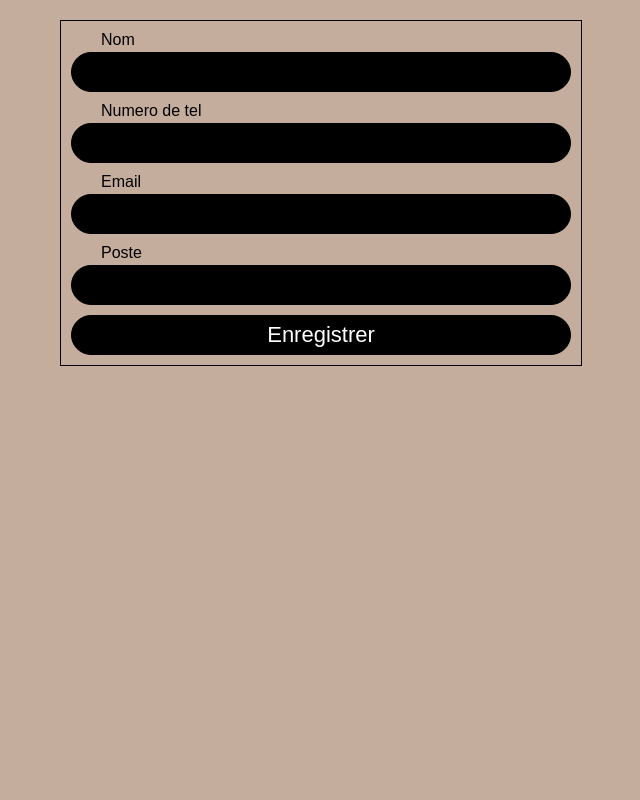
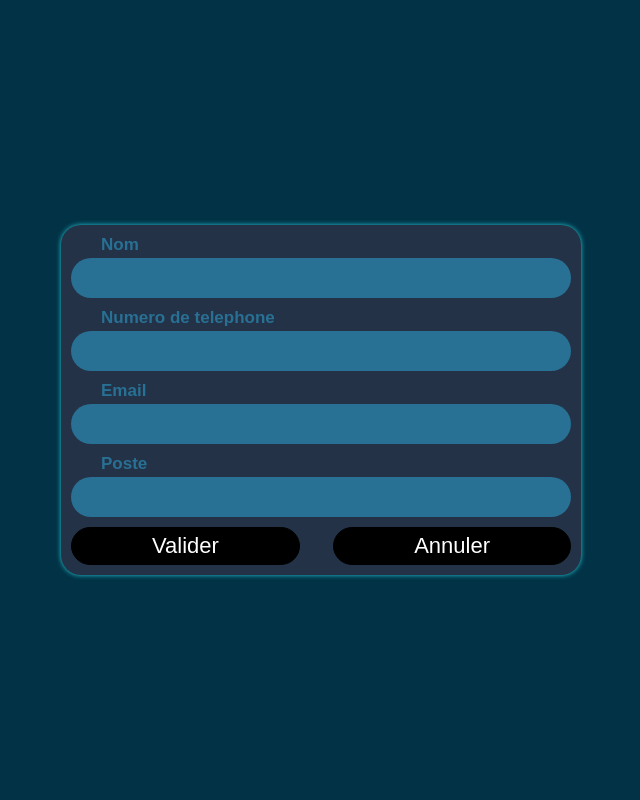
Before and after one commit to Andymick/Gestionnaire-d-employer-prototype, a Django app: page /ajouter/ in a window 1280 px wide. Shown: the whole page, without its empty margins (319-959 px from the left). Run offline with Django 5.2, Linux system fonts and the light colour scheme.

Commit message:
fin du projet , ajout du style css

```diff
--- a/crud/static/css/addpage.css
+++ b/crud/static/css/addpage.css
@@ -5,48 +5,70 @@
 }
 body{
     font-family: sans-serif;
-    background-color: #c4ad9d;
+    height: 100vh;
+    background-color: #023246;
     display: flex;
     justify-content: center;
+    align-items: center;
     padding: 20px;
 }
 
 #contenair form{
-    border: 1px solid black;
+    box-shadow: 0 0 5px #23ced9;
     padding: 10px;
     display: flex;
     flex-direction: column;
+    background-color: #233246;
+    border-radius: 20px;
 }
 #contenair form .champ_text{
-    background-color: black;
-    color: white;
+    background-color: #287094;
+    color: #f6f6f6;
 
     width: 500px;
     padding-left: 25px;
     margin-bottom: 10px;
+    font-size: 18px;
+    height: 40px;
+    border-radius: 20px;
+    outline: none;
+    border: none;
+
+}
+
+#contenair form label{
+    padding: 0 0 3px 30px;
+    color: #287094;
+    font-size: 17px;
+    font-weight: bold;
+
+}
+#contenair form .button_ajouter{
+    background-color: black;
+    cursor: pointer;
+    color: white;
+    padding: 5px 80px 5px 80px;
     font-size: 22px;
-    height: 40px;
+
     border-radius: 20px;
     outline: none;
     border: 1.5px solid black;
 
 }
+#contenair form .button{
+    display: flex;
+    justify-content: space-between;
+}
+#contenair form a{
 
-#contenair form label{
-    padding: 0 0 3px 30px;
 
-}
-#contenair form .button_ajouter{
+    text-decoration: none;
     background-color: black;
     color: white;
+    padding: 5px 80px 5px 80px;
+    font-size: 22px;
 
-    width: 500px;
-
-
-    font-size: 22px;
-    height: 40px;
     border-radius: 20px;
     outline: none;
     border: 1.5px solid black;
-
 }
--- a/crud/templates/addpage.html
+++ b/crud/templates/addpage.html
@@ -15,7 +15,7 @@
             <label class="text">Nom</label>
             <input class="champ_text" type="text" name="nom"/>
 
-            <label class="text">Numero de tel</label>
+            <label class="text">Numero de telephone</label>
             <input class="champ_text" type="text" name="numero"/>
 
             <label class="text">Email</label>
@@ -24,7 +24,10 @@
             <label class="text">Poste</label>
             <input class="champ_text" type="text" name="poste"/>
 
-            <input class="button_ajouter" type="submit" value="Enregistrer"/>
+            <div class="button">
+            <input class="button_ajouter" type="submit" value="Valider"/>
+            <a href="/">Annuler</a>
+            </div>
         </form>
     </div>
 </body>
```
Also changed, not shown: crud/static/css/home.css (+42 -3 lines), crud/templates/home.html (+9 -5 lines), crud/templates/updatepage.html (+6 -3 lines), crud/static/css/updatepage.css (deleted), db.sqlite3, 1 other file.
